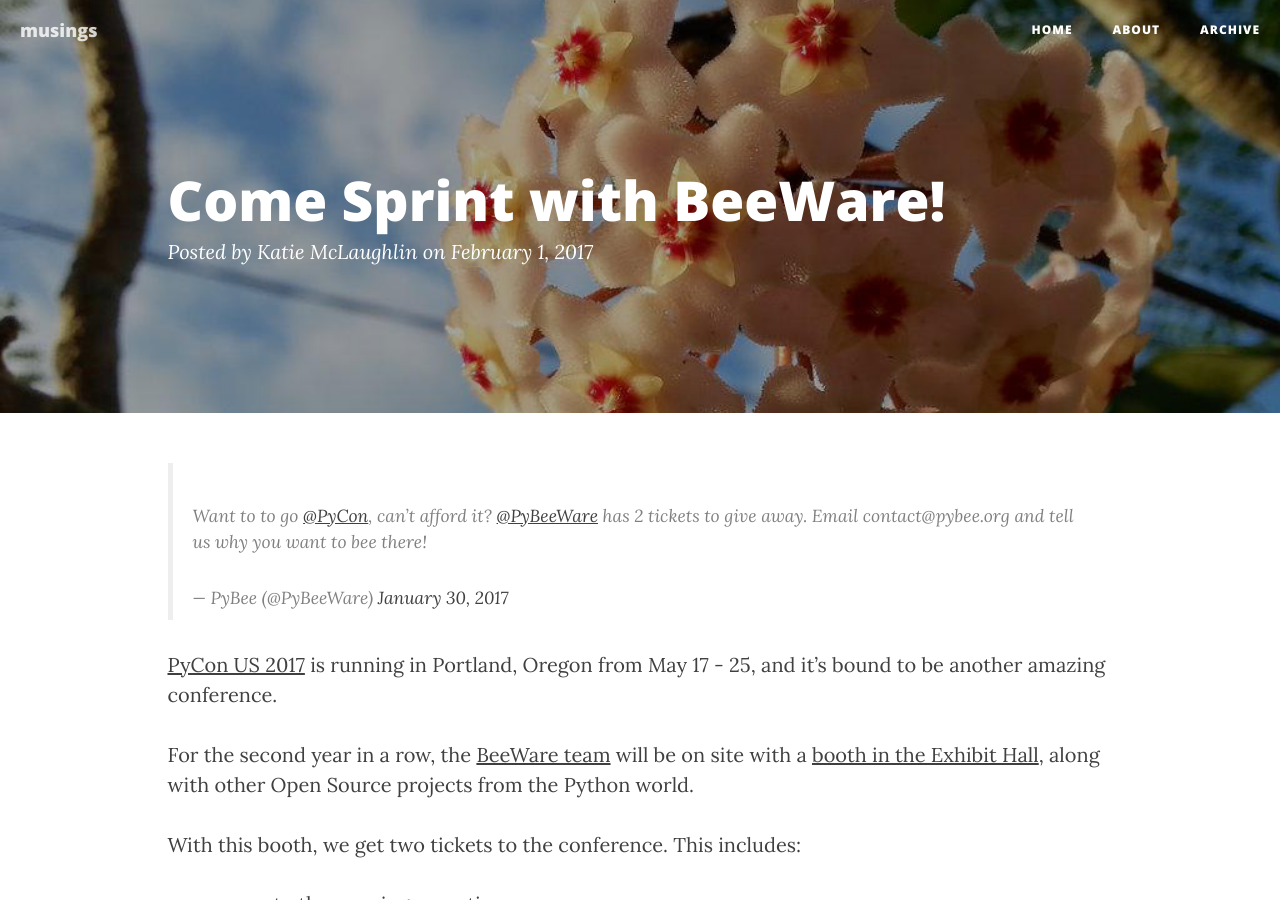
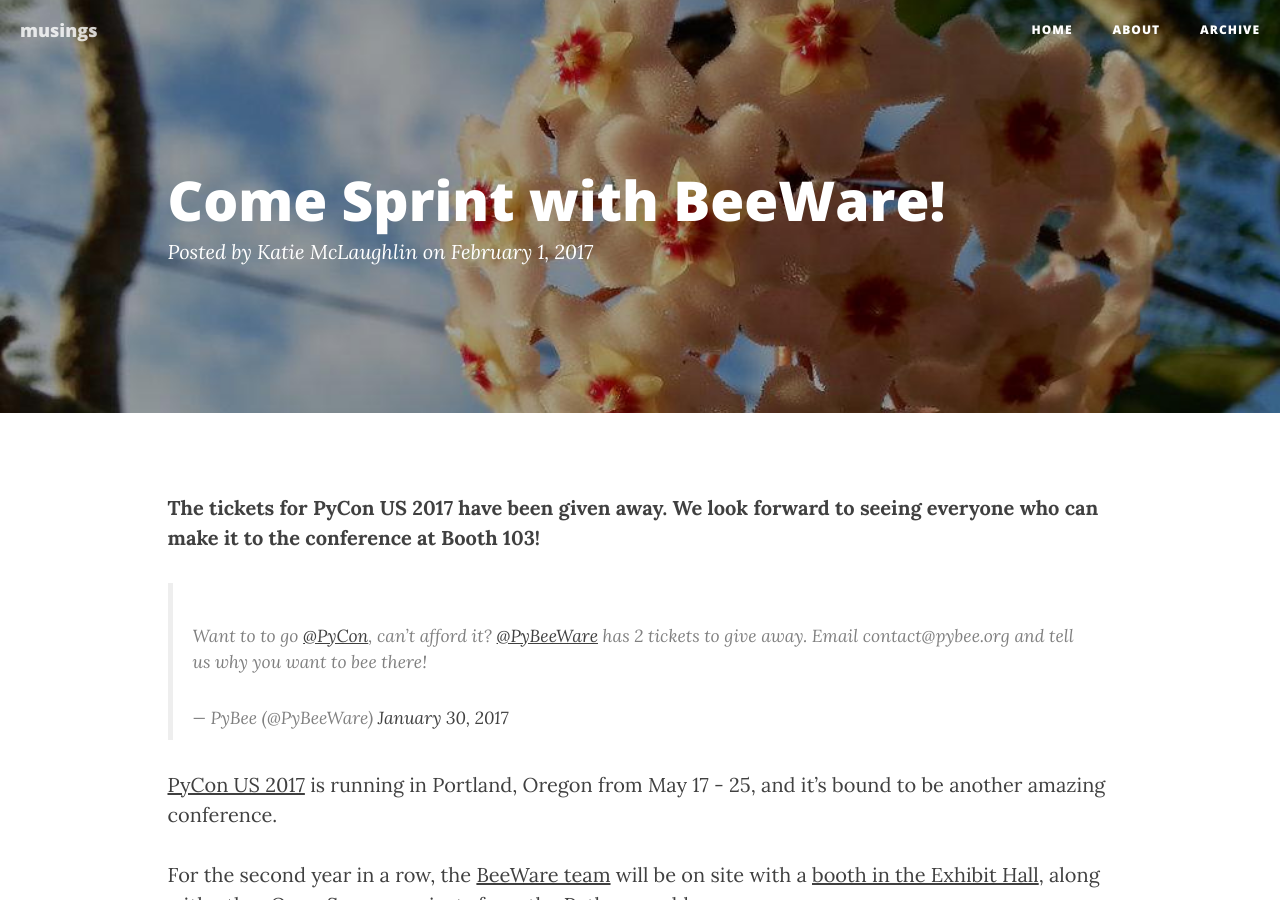
Before and after one commit to glasnt/blog, a Jekyll site: the page built from _posts/2017-02-01-come-sprint-with-beeware-.md, in a window 1280 px wide and 900 px high. Built offline with Jekyll 4.4.1, drawn with Linux system fonts in a browser that asks for light colours; nearby versions of some CDN libraries; comment, search, counter and statistics services are not loaded.

Commit message:
Updatesz

```diff
--- a/_posts/2017-02-01-come-sprint-with-beeware-.md
+++ b/_posts/2017-02-01-come-sprint-with-beeware-.md
@@ -2,6 +2,9 @@
 layout: post
 title: Come Sprint with BeeWare!
 ---
+
+**The tickets for PyCon US 2017 have been given away. We look forward to seeing everyone who can make it to the conference at Booth 103!**
+
 
 <blockquote class="twitter-tweet" data-lang="en"><p lang="en" dir="ltr">Want to to go <a href="https://twitter.com/pycon">@PyCon</a>, can’t afford it? <a href="https://twitter.com/PyBeeWare">@PyBeeWare</a> has 2 tickets to give away. Email contact@pybee.org and tell us why you want to bee there!</p>&mdash; PyBee (@PyBeeWare) <a href="https://twitter.com/PyBeeWare/status/826023330398351361">January 30, 2017</a></blockquote>
 <script async src="//platform.twitter.com/widgets.js" charset="utf-8"></script>
```
Also changed, not shown: _posts/2017-02-14-wootconf-wrap-up.md (added, +8 -0 lines).
